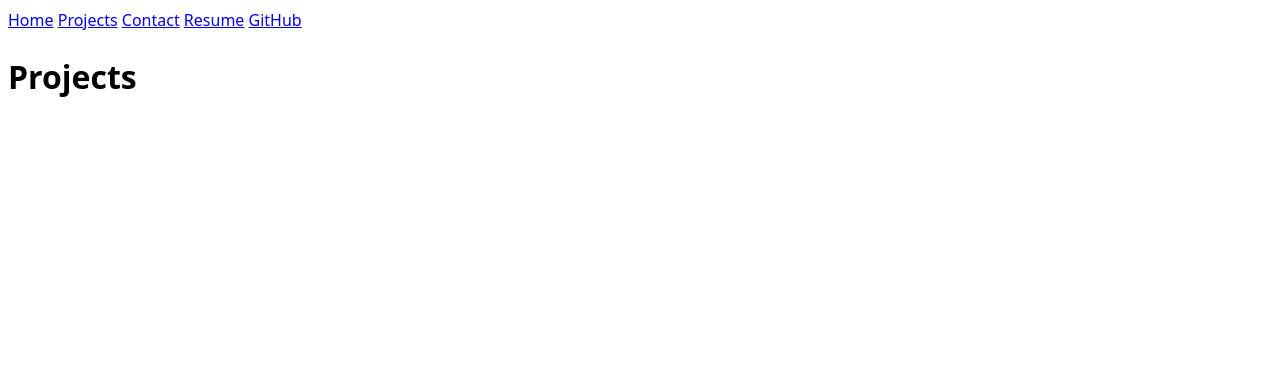
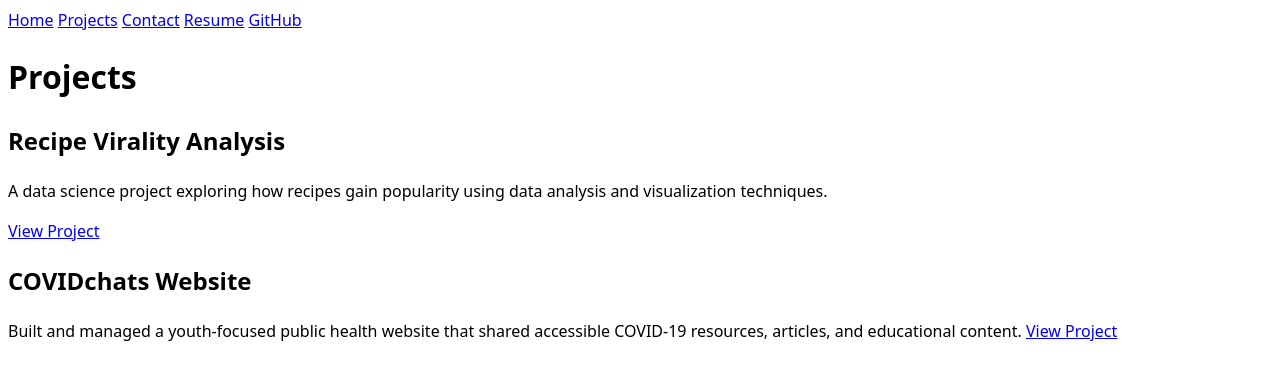
Before and after one commit to jazelytong/portfolio, a plain HTML site: page projects/index.html in a window 1280 px wide. Drawn offline with Linux system fonts and the light colour scheme.

Commit message:
update projects

```diff
--- a/projects/index.html
+++ b/projects/index.html
@@ -16,5 +16,26 @@
     </nav>
 
     <h1>Projects</h1>
+
+    <section>
+        <article>
+            <h2>Recipe Virality Analysis</h2>
+            <p>
+                A data science project exploring how recipes gain popularity using data analysis and visualization techniques.
+            </p>
+            <p>
+                <a href="https://jazelytong.github.io/recipe-virality-analysis/" target="_blank">View Project</a>
+            </p>
+        </article>
+
+        <article>
+            <h2>COVIDchats Website</h2>
+            <p>
+                Built and managed a youth-focused public health website that shared accessible COVID-19 resources, articles, and educational content.
+                <a href="https://covidchats.org/" target="_blank">View Project</a>
+            </p>
+        </article>
+    </section>
+
 </body>
 </html>
```
